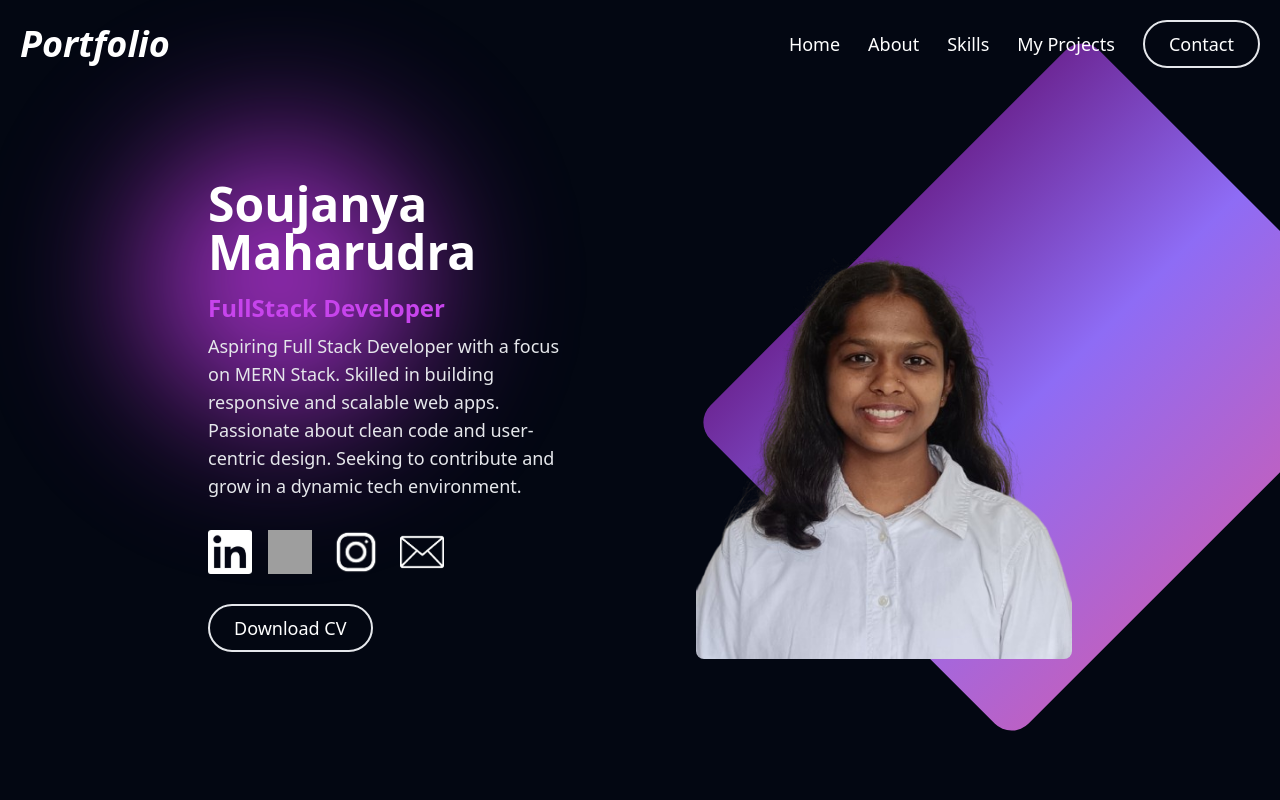
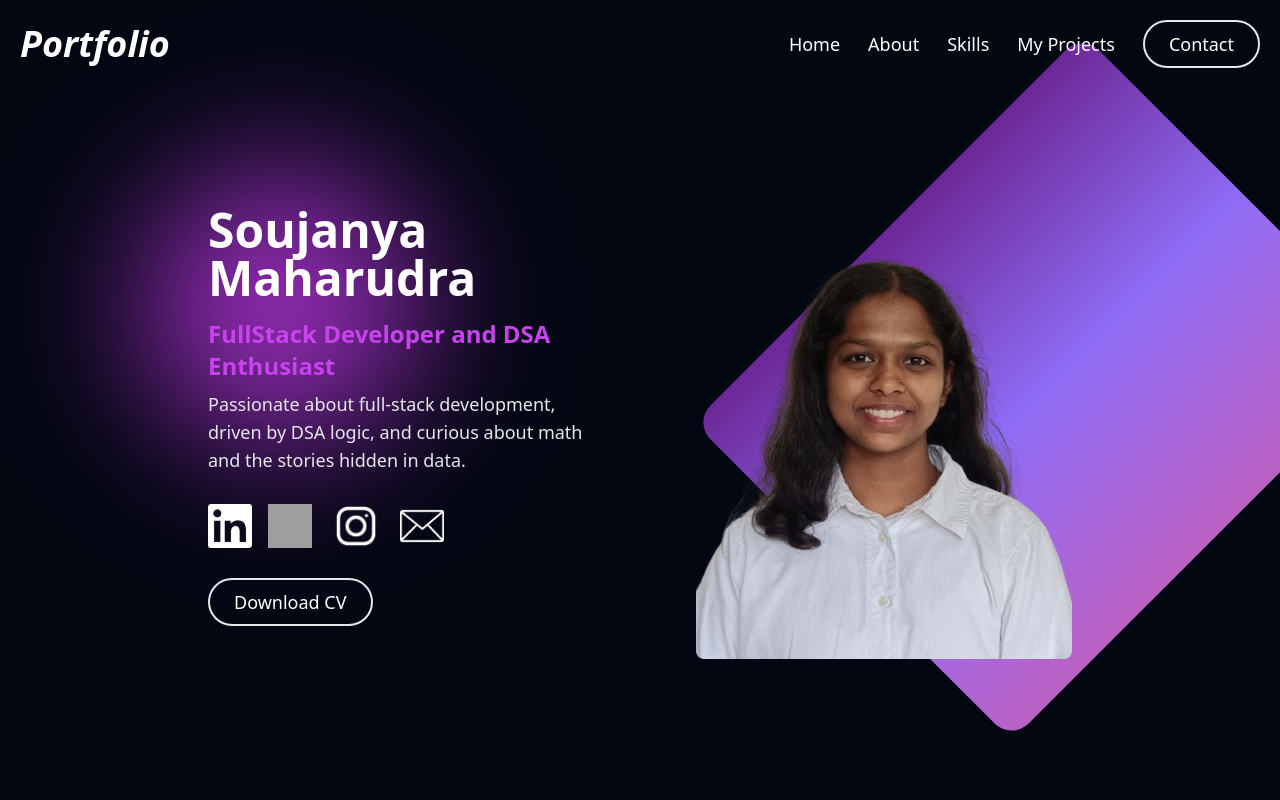
Before and after one commit to Tuvi11/portfolio, a React (Vite) app: page / in a window 1280 px wide. Shown: the top 800 px of the page. Built offline with nearby package versions, Linux system fonts and the light colour scheme; grey boxes are pictures that could not be loaded.

Commit message:
Update Hero.jsx

```diff
--- a/src/components/Hero.jsx
+++ b/src/components/Hero.jsx
@@ -27,13 +27,11 @@ const Hero = () => {
                             Soujanya Maharudra
                         </h1>
                         <h2 className='text-xl sm:text-4xl md:text-2xl font-bold  text-[#3e0f4a] md:text-[#c744ec] mb-2'>
-                            FullStack Developer
+                            FullStack Developer and DSA Enthusiast
                         </h2>
                     </header>
                     <p className='text-base sm:text-lg md:text-lg text-gray-200 mb-6'>
-                        Aspiring Full Stack Developer with a focus on MERN Stack. Skilled in building responsive and scalable
-web apps. Passionate about clean code and user-centric design. Seeking to contribute and grow in a
-dynamic tech environment.
+                        Passionate about full-stack development, driven by DSA logic, and curious about math and the stories hidden in data.
                     </p>
                     <div  className='flex items-center space-x-4 mb-6'>
                          <a href="https://www.linkedin.com/in/soujanya-maharudra-896920291/ ">
```
